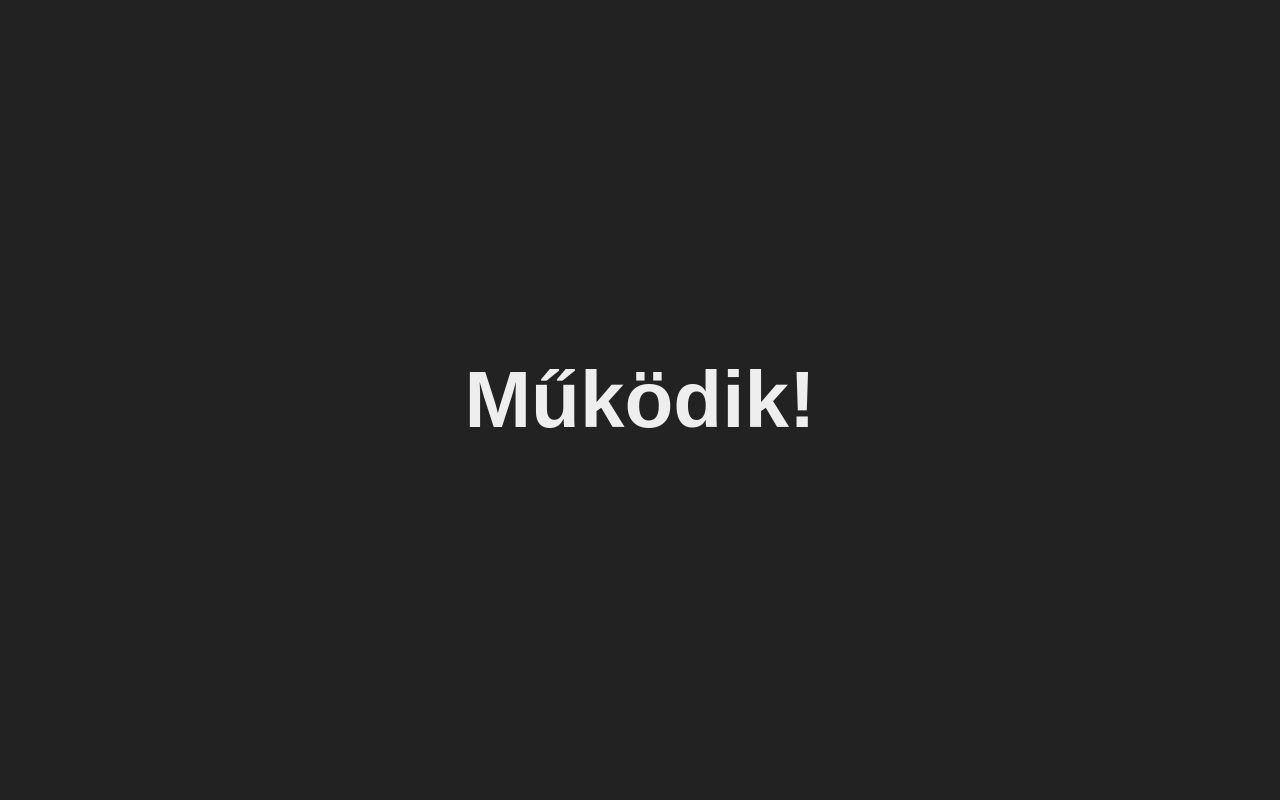
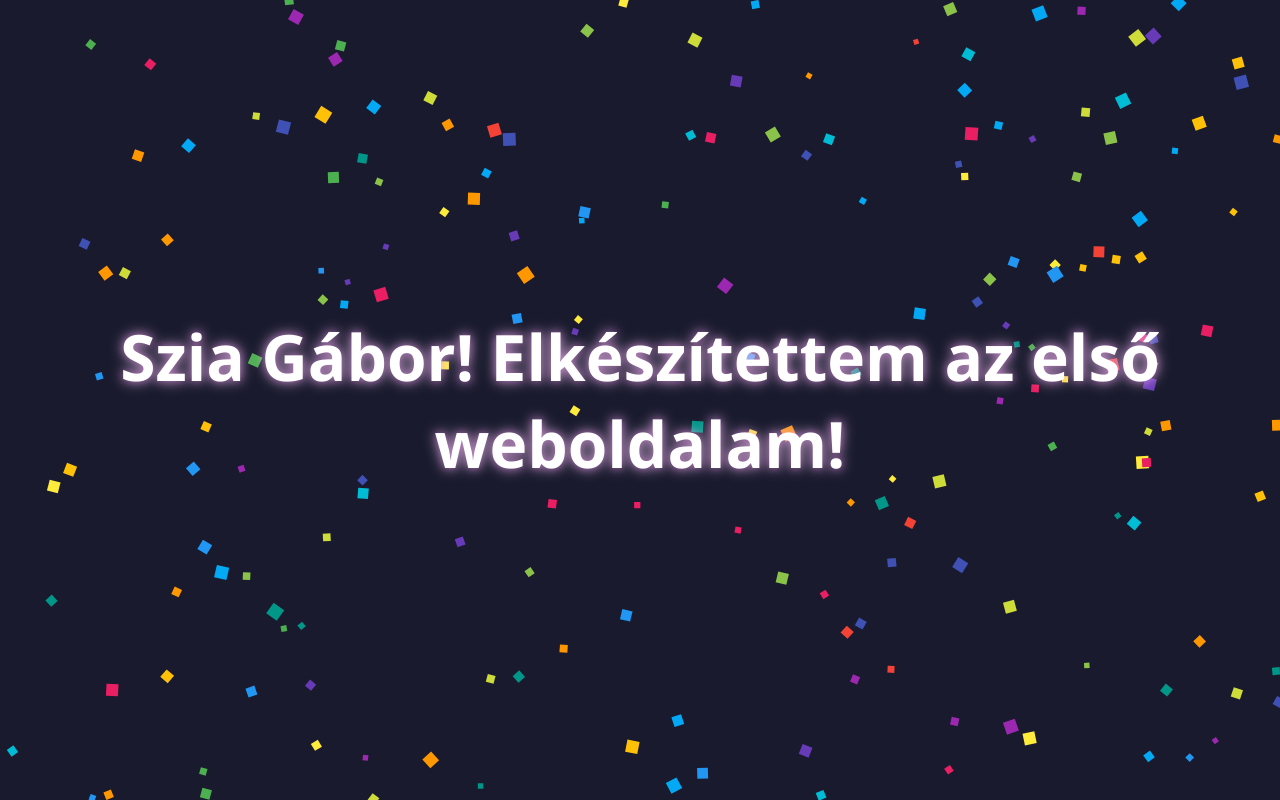
Before and after one commit to RandomArchitector/vercel-teszt, a plain HTML site: page index.html in a window 1280 px wide. Drawn offline with Linux system fonts and the light colour scheme.

Commit message:
Add files via upload

```diff
--- a/index.html
+++ b/index.html
@@ -2,13 +2,135 @@
 <html lang="hu">
 <head>
     <meta charset="UTF-8">
-    <title>Tiszta Lap Teszt</title>
+    <meta name="viewport" content="width=device-width, initial-scale=1.0">
+    <title>Az Első Weboldalam!</title>
+
+    <!-- A CSS Stíluslap a kinézetért felel -->
     <style>
-        body { font-family: sans-serif; display: grid; place-content: center; height: 100vh; margin: 0; background: #222; color: #eee; }
-        h1 { font-size: 5rem; }
+        /* Az egész oldalra vonatkozó alapbeállítások */
+        body, html {
+            margin: 0;
+            padding: 0;
+            width: 100%;
+            height: 100%;
+            overflow: hidden; /* Eltávolítja a görgetősávokat */
+            background-color: #1a1a2e; /* Sötétkék háttérszín */
+            font-family: 'Segoe UI', Tahoma, Geneva, Verdana, sans-serif; /* Modern betűtípus */
+        }
+
+        /* A fő konténer, ami középre rendezi a tartalmat */
+        .main-container {
+            display: flex;
+            justify-content: center; /* Vízszintes középre igazítás */
+            align-items: center;    /* Függőleges középre igazítás */
+            height: 100%;
+            text-align: center;
+            position: relative; /* Pozicionálás a konfettihez */
+            z-index: 2; /* A szöveg a konfetti felett lesz */
+        }
+
+        /* A főcím stílusa */
+        h1 {
+            font-size: 5vw; /* A betűméret a képernyő szélességéhez igazodik */
+            font-weight: bold;
+            color: #ffffff; /* Fehér betűszín */
+            text-shadow: 0 0 15px rgba(255, 255, 255, 0.5), 0 0 10px rgba(227, 102, 230, 0.7); /* Fényeffekt a szöveg körül */
+            padding: 20px;
+        }
+
+        /* A vászon (canvas) a konfetti animációhoz */
+        #confetti-canvas {
+            position: absolute;
+            top: 0;
+            left: 0;
+            width: 100%;
+            height: 100%;
+            z-index: 1; /* A konfetti a szöveg mögött lesz */
+        }
     </style>
 </head>
 <body>
-    <h1>Működik!</h1>
+
+    <!-- Ez a HTML rész adja a weboldal szerkezetét -->
+    <div class="main-container">
+        <h1>Szia Gábor! Elkészítettem az első weboldalam!</h1>
+    </div>
+
+    <!-- A konfetti animáció vászna -->
+    <canvas id="confetti-canvas"></canvas>
+
+    <!-- A JavaScript kód, ami az interaktivitást és az animációt adja -->
+    <script>
+        // A vászon (canvas) és a 2D-s rajzolási kontextus beállítása
+        const canvas = document.getElementById('confetti-canvas');
+        const ctx = canvas.getContext('2d');
+
+        // A vászon méretének beállítása a teljes ablakméretre
+        canvas.width = window.innerWidth;
+        canvas.height = window.innerHeight;
+
+        // A konfetti darabkák tárolására szolgáló tömb
+        let confettiPieces = [];
+        const numberOfPieces = 200; // Konfetti darabkák száma
+        const colors = ['#f44336', '#e91e63', '#9c27b0', '#673ab7', '#3f51b5', '#2196f3', '#03a9f4', '#00bcd4', '#009688', '#4caf50', '#8bc34a', '#cddc39', '#ffeb3b', '#ffc107', '#ff9800'];
+
+        // Egy konfetti darabka létrehozása
+        function createPiece() {
+            return {
+                x: Math.random() * canvas.width, // Véletlenszerű X pozíció
+                y: Math.random() * canvas.height - canvas.height, // A képernyő felett indul
+                size: Math.random() * 8 + 5, // Véletlenszerű méret
+                color: colors[Math.floor(Math.random() * colors.length)], // Véletlenszerű szín
+                speed: Math.random() * 3 + 2, // Véletlenszerű esési sebesség
+                angle: Math.random() * 360, // Véletlenszerű forgási szög
+                spin: (Math.random() - 0.5) * 10 // Véletlenszerű forgási sebesség
+            };
+        }
+
+        // A konfetti darabkák feltöltése a tömbbe
+        for (let i = 0; i < numberOfPieces; i++) {
+            confettiPieces.push(createPiece());
+        }
+
+        // Az animációs ciklus, ami folyamatosan frissíti a vásznat
+        function animate() {
+            // A vászon törlése minden képkocka előtt
+            ctx.clearRect(0, 0, canvas.width, canvas.height);
+
+            // Minden konfetti darabka frissítése és kirajzolása
+            confettiPieces.forEach(piece => {
+                // Pozíció és szög frissítése
+                piece.y += piece.speed;
+                piece.angle += piece.spin;
+
+                // A darabka kirajzolása a vászonra
+                ctx.save();
+                ctx.translate(piece.x, piece.y);
+                ctx.rotate(piece.angle * Math.PI / 180);
+                ctx.fillStyle = piece.color;
+                ctx.fillRect(-piece.size / 2, -piece.size / 2, piece.size, piece.size);
+                ctx.restore();
+
+                // Ha a darabka a képernyő aljára ért, újraindítjuk a tetejéről
+                if (piece.y > canvas.height) {
+                    Object.assign(piece, createPiece());
+                    piece.y = -20; // A képernyő teteje fölött induljon
+                }
+            });
+
+            // A következő képkocka kérése az animációhoz
+            requestAnimationFrame(animate);
+        }
+
+        // Az animáció elindítása
+        animate();
+
+        // Ha a felhasználó átméretezi az ablakot, a vászon is igazodik
+        window.addEventListener('resize', () => {
+            canvas.width = window.innerWidth;
+            canvas.height = window.innerHeight;
+        });
+    </script>
+
 </body>
 </html>
```
